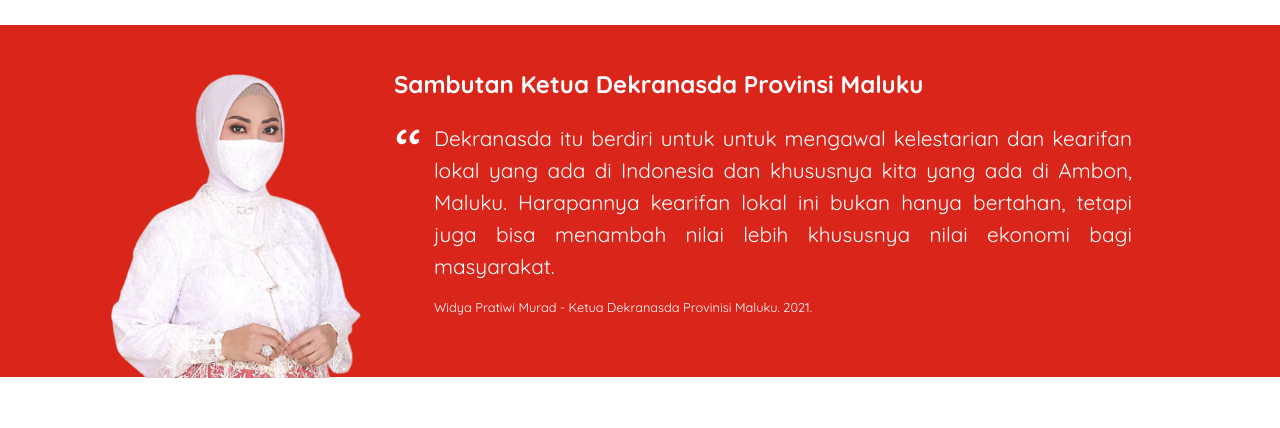
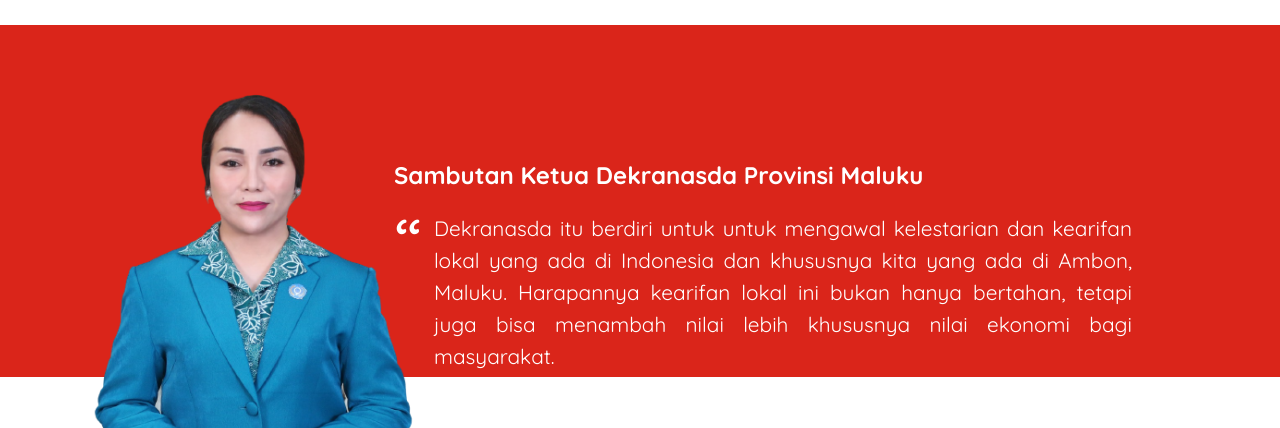
Before and after one commit to diskominfo-ambon/dekranasda, a Vue app: page / in a window 1280 px wide. Shown: the part 1288-1716 px from the top of the page. Built offline with nearby package versions, Linux system fonts and the light colour scheme; no server answers.

Commit message:
menambahkan foto ibu walikota

```diff
--- a/src/pages/home.vue
+++ b/src/pages/home.vue
@@ -82,7 +82,7 @@
   <section class="home__gubernur">
     <b-container>
       <b-row>
-        <b-col cols="3"><img :src="require('~@/assets/img/widya.png')" alt="Gubernur Maluku"/></b-col>
+        <b-col cols="3"><img :src="require('~@/assets/img/ibu-walikota.png')" alt="Gubernur Maluku"/></b-col>
         <b-col md="12" lg="8">
           <h1 class="gubernur__qoute-title">Sambutan Ketua Dekranasda  Provinsi Maluku</h1>
           <div class="gubernur__qoute-content">
```
Also changed, not shown: src/assets/img/ibu-walikota.png (added).
